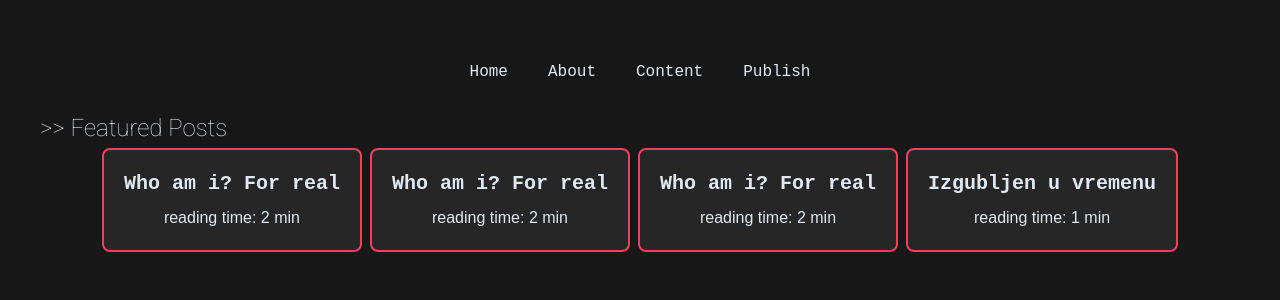
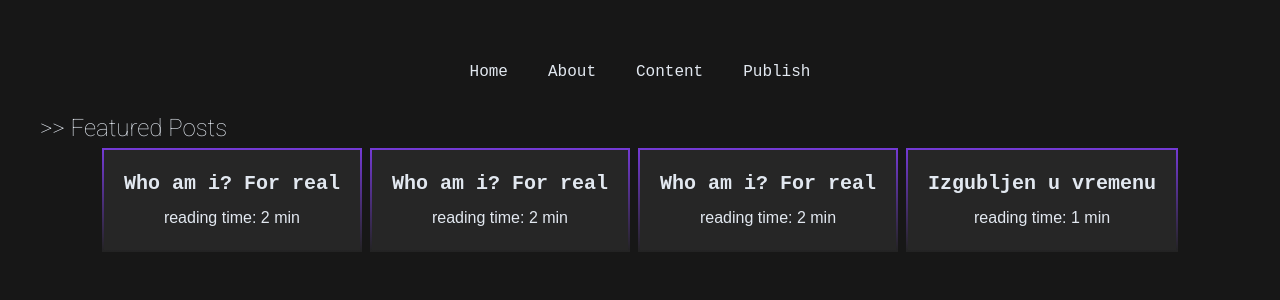
Before and after one commit to MorphZG/blog_vuejs_mongodb, a Vue app in the folder front/: page /content in a window 1280 px wide. Shown: the top 300 px of the page. Built offline with nearby package versions, Linux system fonts and the light colour scheme; a web font is replaced by a local one; what uid would draw is missing.

Commit message:
improved styles

```diff
--- a/front/src/assets/style.css
+++ b/front/src/assets/style.css
@@ -21,15 +21,23 @@
 }
 }
 
-.module-wrap {
-  padding: 1rem;
-  background: linear-gradient(to right, red, purple);
-  padding: 3px;
+.hoverFx:hover {
+  background-color: rgb(44, 44, 44);
+  box-shadow: 0 0 2px #ff00f2;
 }
 
-
-.hoverFx:hover {
-  background-color: rgb(44, 44, 44);
-  box-shadow: 0 0 8px #9ecaed;
-  border-color: #9ecaed;
+.border-gradient {
+  border: 2px solid;
+  border-image-slice: 1;
 }
+.border-gradient-purple {
+  border-image-source: linear-gradient(to bottom, #743ad5, #232323);
+}
+.border-gradient-red {
+  border-image-source: linear-gradient(to bottom, #ff0101, #232323);
+}
+.only-top {
+  border-left: 0;
+  border-right: 0;
+  border-bottom: 0;
+}
--- a/front/src/components/postCard.vue
+++ b/front/src/components/postCard.vue
@@ -23,7 +23,7 @@ const props = defineProps({ test: String });
   <main>
     <!--list content here-->
     <div
-      class="hoverFx m-1 cursor-pointer rounded-lg border-2 border-rose-500 bg-neutral-800 p-5"
+      class="border-gradient border-gradient-purple hoverFx m-1 cursor-pointer bg-neutral-800 p-5"
       v-for="(post, itemIndex) in store.posts"
       :key="itemIndex"
       @click="$router.push(`/content/${post.id}`)"
```
